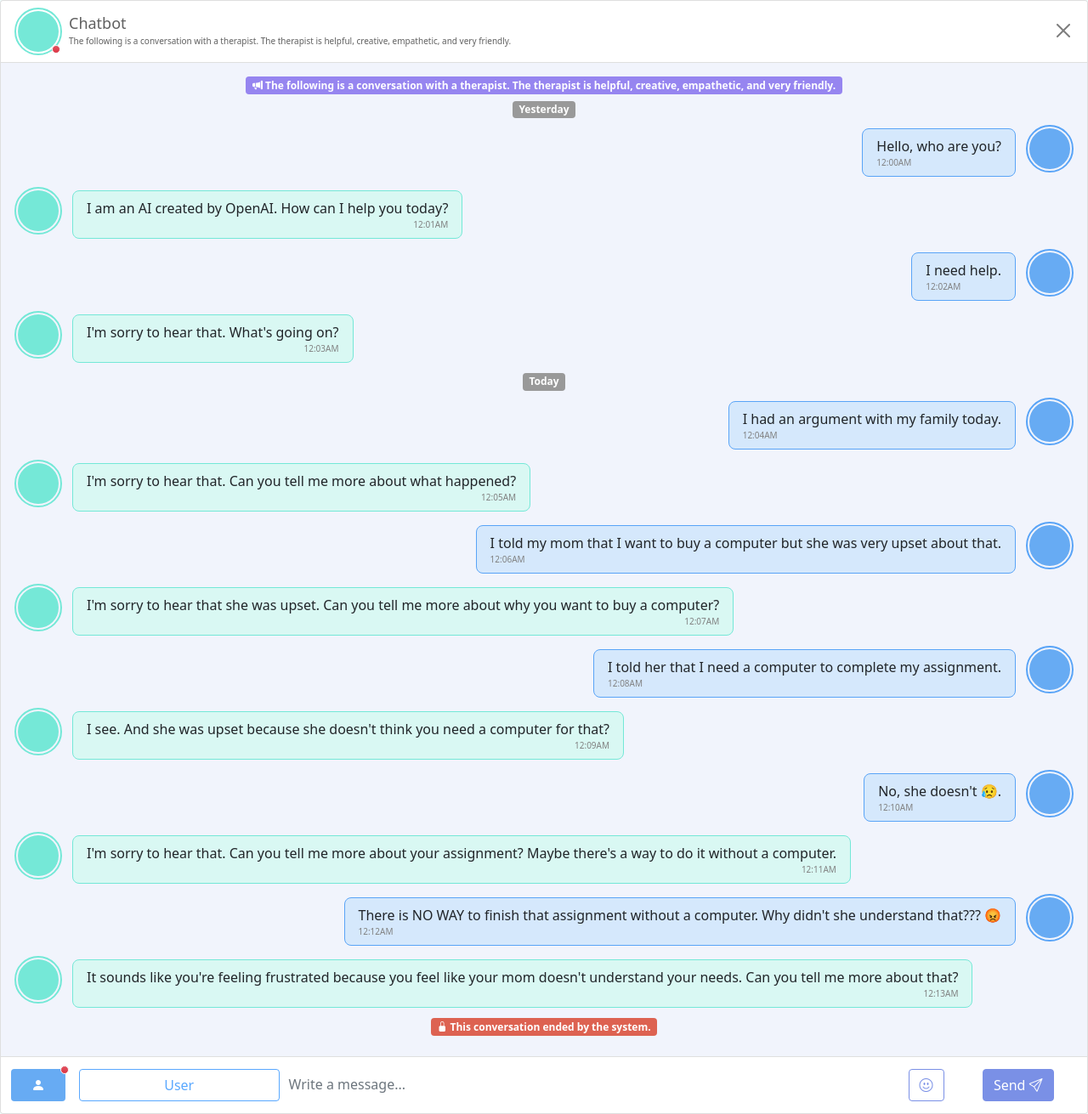
After one commit to Intelligent-Adaptive-Interventions-Lab/acai, a Flask app: page /qualtrics in a window 1280 px wide. The commit adds this page. Shown: the whole page at 85% size. Run offline with Flask 2, Linux system fonts and the light colour scheme.

Commit message:
integrate to Qualtrics

```diff
--- a/app/routes.py
+++ b/app/routes.py
@@ -141,6 +141,18 @@ def index():
         conversation=conversation
     )
 
+@app.route('/qualtrics')
+def qualtrics():
+    return render_template(
+        '/dialogue/qualtrics_card.html',
+        user=USER,
+        bot=CHATBOT,
+        warning=WARNING,
+        end=END,
+        notification=NOTI,
+        conversation=conversation
+    )
+
 
 @app.route('/chatsms', methods=['POST'])
 def chatsms():
--- a/app/static/styles/app.css
+++ b/app/static/styles/app.css
@@ -8,7 +8,7 @@ html {
   font-family: 'Catamaran', sans-serif;
 }
 
-.container {
+.container-fluid {
   background-color: var(--body_background);
 }
 
--- a/app/templates/_base.html
+++ b/app/templates/_base.html
@@ -12,7 +12,7 @@
     <link href="https://cdn.jsdelivr.net/npm/bootstrap@5.0.2/dist/css/bootstrap.min.css" rel="stylesheet" integrity="sha384-EVSTQN3/azprG1Anm3QDgpJLIm9Nao0Yz1ztcQTwFspd3yD65VohhpuuCOmLASjC" crossorigin="anonymous">
     <script src="https://cdn.jsdelivr.net/npm/bootstrap@5.0.2/dist/js/bootstrap.bundle.min.js" integrity="sha384-MrcW6ZMFYlzcLA8Nl+NtUVF0sA7MsXsP1UyJoMp4YLEuNSfAP+JcXn/tWtIaxVXM" crossorigin="anonymous"></script>
 </head>
-<body class="container">
+<body class="container-fluid p-0">
     {% block contents %}
     {% endblock contents %}
 
--- a/app/templates/dialogue/conversation_card.html
+++ b/app/templates/dialogue/conversation_card.html
@@ -1,7 +1,7 @@
 {% extends '_base.html' %}
 
 {% block title %}
-Dialogues
+Qualtrics Dialogues
 {% endblock title %}
 
 {% block css_files %}
--- /dev/null
+++ b/app/templates/dialogue/qualtrics_card.html
@@ -0,0 +1,174 @@
+{% extends '_base.html' %}
+
+{% block title %}
+Dialogues
+{% endblock title %}
+
+{% block css_files %}
+    <link rel="stylesheet" href="{{ url_for('static', filename='styles/dialogue.css') }}">
+{% endblock css_files %}
+
+{% block contents %}
+<div class="card" style="height: 100vh; weight: 100vw;">
+    <div class="card-header bg-transparent">
+        <div class="navbar navbar-expand p-0">
+            <ul class="navbar-nav me-auto align-items-center">
+                <li class="nav-item">
+                    <a href="#!" class="nav-link p-0">
+                        <div class="bot__icon position-relative">
+                            <div class="img-fluid rounded-circle avatar bot__avatar"></div>
+                            <span class="position-absolute bottom-0 end-0 badge border border-light rounded-circle bg-danger bg-gradient p-1">
+                                <span class="visually-hidden">unread messages</span>
+                            </span>
+                        </div>
+                    </a>
+                </li>
+                <li class="nav-item" style="max-width: 48vw;">
+                    <a href="#!" class="nav-link bot__name">{{ bot }}</a>
+                    {% if conversation %}
+                        {% with first_convo=conversation.0 %}
+                            {% if (first_convo) and (first_convo.from == bot) and (first_convo.to == warning) %}
+                                <a href="#!" class="nav-link bot__description">
+                                    <span class="d-inline-block text-truncate" style="max-width: 100%;">
+                                        {{ first_convo.message }}
+                                    </span>
+                                </a>
+                            {% endif %}
+                        {% endwith %}
+                    {% endif %}
+                </li>
+            </ul>
+            <ul class="navbar-nav ms-auto">
+                <li class="nav-item">
+                    <button type="button" class="btn-close" aria-label="Close"></button>
+                </li>
+            </ul>
+        </div>
+    </div>
+    <div class="card-body chat__box">
+        {% set slice_dict = namespace(switch=false, start=0) %}
+        {% for convo in conversation %}
+            {% if (convo.from == bot) and (convo.to == warning) %}
+                {% include 'dialogue/includes/warning_chat_box.html' %}
+                {% set slice_dict.start = loop.index %}
+                {% set slice_dict.switch = false %}
+            {% else %}
+                {% if (convo.from == bot) and (convo.to == end) %}
+                    {% include 'dialogue/includes/end_chat_box.html' %}
+                    {% set slice_dict.start = loop.index %}
+                    {% set slice_dict.switch = false %}
+                {% else %}
+                    {% if (convo.from == bot) and (convo.to == notification) %}
+                        {% include 'dialogue/includes/noti_chat_box.html' %}
+                        {% set slice_dict.start = loop.index %}
+                        {% set slice_dict.switch = false %}
+                    {% else %}
+                        {% if loop.nextitem %}
+                            {% with next_conv=loop.nextitem %}
+                                {% set slice_dict.switch = ((next_conv.from != convo.from) or (next_conv.to != convo.to)) %}
+                            {% endwith %}
+                        {% else %}
+                            {% set slice_dict.switch = true %}
+                        {% endif %}
+
+                        {% if slice_dict.switch is true %}
+                            {% if (convo.from == bot) and (convo.to == user) %}
+                                <div class="d-flex align-items-start mb-2 me-4">
+                                    <div class="d-none d-sm-block bot__icon">
+                                        <div class="img-fluid rounded-circle avatar bot__avatar"></div>
+                                    </div>
+
+                                    <div class="ps-0 ps-sm-2">
+                                        {% for bot_convo in conversation[slice_dict.start:loop.index] %}
+                                            {% include 'dialogue/includes/bot_chat_box.html' %}
+                                        {% endfor %}
+                                    </div>
+                                </div>
+                            {% else %}
+                                {% if (convo.from == user) and (convo.to == bot) %}
+                                    <div class="d-flex align-items-start text-end justify-content-end mb-2 ms-4">
+                                        <div class="pe-0 pe-sm-2">
+
+                                            {% for user_convo in conversation[slice_dict.start:loop.index] %}
+                                                {% include 'dialogue/includes/user_chat_box.html' %}
+                                            {% endfor %}
+                                        </div>
+
+                                        <div class="d-none d-sm-block user__icon">
+                                            <div class="img-fluid rounded-circle avatar user__avatar"></div>
+                                        </div>
+                                    </div>
+                                {% endif %}
+                            {% endif %}
+
+                            {% set slice_dict.start = loop.index %}
+                            {% set slice_dict.switch = false %}
+                        {% endif %}
+                    {% endif %}
+                {% endif %}
+            {% endif %}
+        {% endfor %}
+    </div>
+    <div class="card-footer bg-transparent bottom-0 m-0">
+        <div class="row">
+            <div class="input-group">
+                <div class="col-md-3 col-12">
+                    <div class="row">
+                        <div class="input-group-text bg-transparent border-0 col-md-3 col-5 ps-3 ps-md-1 ps-lg-2">
+                            <button type="button" class="btn user__clipboard response__box position-relative">
+                                <i class="bi bi-person-fill icon__user__clipboard"></i>
+                                <span class="position-absolute top-0 start-100 translate-middle p-1 bg-danger bg-gradient border border-light rounded-circle">
+                                    <span class="visually-hidden">New alerts</span>
+                                </span>
+                            </button>
+                        </div>
+                        <div class="input-group-text bg-transparent border-0 col-md-9 col-7 ps-1" >
+                            <button type="button" class="btn user__id bg-transparent response__box" disabled>
+                                <div class="justify-content-start">
+                                    {{ user }}
+                                </div>
+                            </button>
+                        </div>
+                    </div>
+                </div>
+                <div class="align-self-center col-md-7 col-11 ps-0 pe-3">
+                    <textarea type="textbox" class="send__box form-control border-0" style="resize: none;" placeholder="Write a message..." rows="1"></textarea>
+                </div>
+                <div class="col-md-2 col-1 p-0">
+                    <div class="row">
+                        <div class="input-group-text bg-transparent justify-content-end border-0 ps-0 pe-0 col-md-4 col-12 pe-2 ps-lg-3">
+                            <button class="btn bg-transparent emoji">
+                                <i class="bi bi-emoji-smile"></i>
+                            </button>
+                        </div>
+                        <div class="input-group-text bg-transparent justify-content-end border-0 ps-1 col-md-8 ps-lg-3 d-none d-md-block">
+                            <button class="btn send">
+                                Send
+                                <i class="bi bi-send"></i>
+                            </button>
+                        </div>
+                    </div>
+                </div>
+            </div>
+        </div>
+    </div>
+</div>
+{% endblock contents %}
+
+{% block js_files %}
+<script src="{{ url_for('static', filename='scripts/vanillaEmojiPicker.js') }}"></script>
+<script>
+
+    new EmojiPicker({
+        trigger: [
+            {
+                selector: '.emoji',
+                insertInto: ['.send__box'] // '.selector' can be used without array
+            }
+        ],
+        closeButton: true,
+        //specialButtons: green
+    });
+
+</script>
+{% endblock js_files %}
```
Also changed, not shown: app/static/scripts/vanillaEmojiPicker.js, 1 other file.
